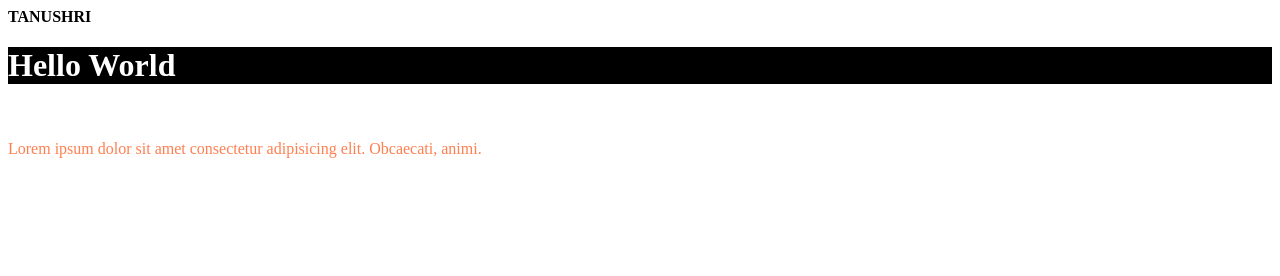
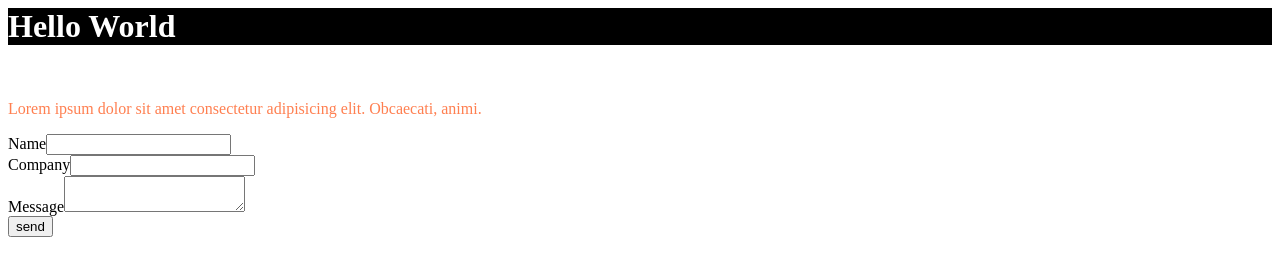
Before and after one commit to tanushri-m/web-development, a plain HTML site: page index.html in a window 1280 px wide. Drawn offline with Linux system fonts and the light colour scheme.

Commit message:
Added form in html

```diff
--- a/index.html
+++ b/index.html
@@ -5,9 +5,15 @@
     </head>
 
     <body>
-        <div class = "upper heading"><h4>TANUSHRI</h4></div>
         <h1>Hello World</h1><br>
         <p>Lorem ipsum dolor sit amet consectetur adipisicing elit. Obcaecati, animi.</p>
+
+        <form>
+            <label>Name</label><input type="text"><br>
+            <label>Company</label><input type="text"><br>
+            <label>Message</label><textarea></textarea><br>
+            <input type="submit" value="send">
+        </form>
 
     </body>
 
```
